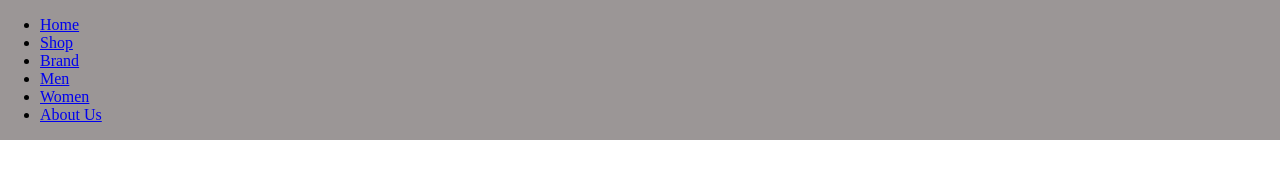
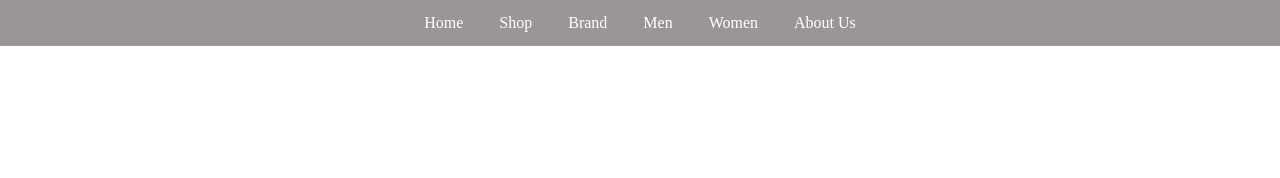
Before and after one commit to wondieki/Zendaya-Fragrance, a plain HTML site: page index.html in a window 1280 px wide. Drawn offline with Linux system fonts and the light colour scheme.

Commit message:
align the nav bar to the center

```diff
--- a/style.css
+++ b/style.css
@@ -11,3 +11,21 @@ body {
     transform: translateX(-50%);
     width: 100%;
   }
+
+  .navbar ul {
+    list-style-type: none;
+    margin: 0;
+    padding: 0;
+    text-align: center;
+  }
+
+  .navbar ul li {
+    display: inline-block;
+  }
+
+  .navbar ul li a {
+    display: block;
+    color: #fff;
+    text-decoration: none;
+    padding: 14px 16px;
+  }
```
